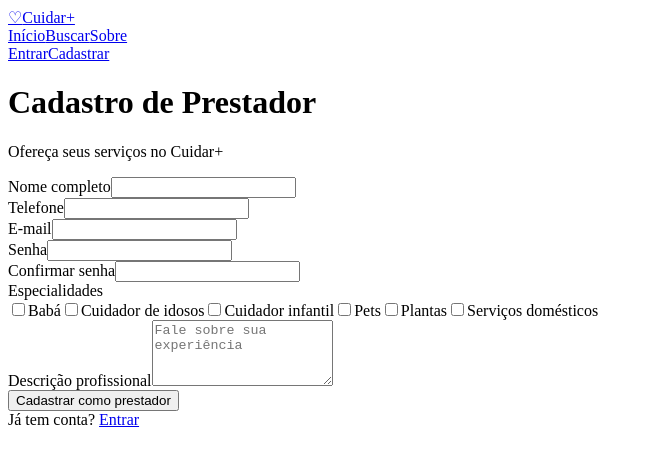
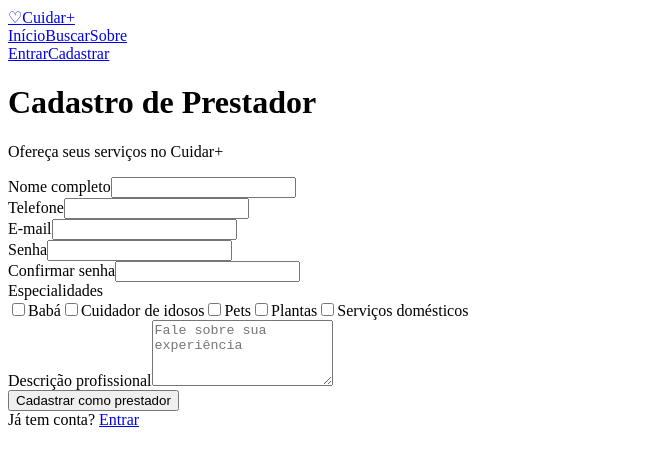
Before and after one commit to juuvbn/projeto-engenharia-software, a React (Vite) app in the folder front-end/: page /cadastro-prestador in a window 1280 px wide. Shown: the top 466 px of the page, without its empty margins (0-653 px from the left). Built offline with nearby package versions, Linux system fonts and the light colour scheme; the HTML template or start-up script is replaced by a standard one.

Commit message:
'Ajuste'

```diff
--- a/front-end/src/pages/CadastroPrestador.jsx
+++ b/front-end/src/pages/CadastroPrestador.jsx
@@ -82,7 +82,6 @@ function CadastroPrestador() {
                 {[
                   'Babá',
                   'Cuidador de idosos',
-                  'Cuidador infantil',
                   'Pets',
                   'Plantas',
                   'Serviços domésticos'
```
